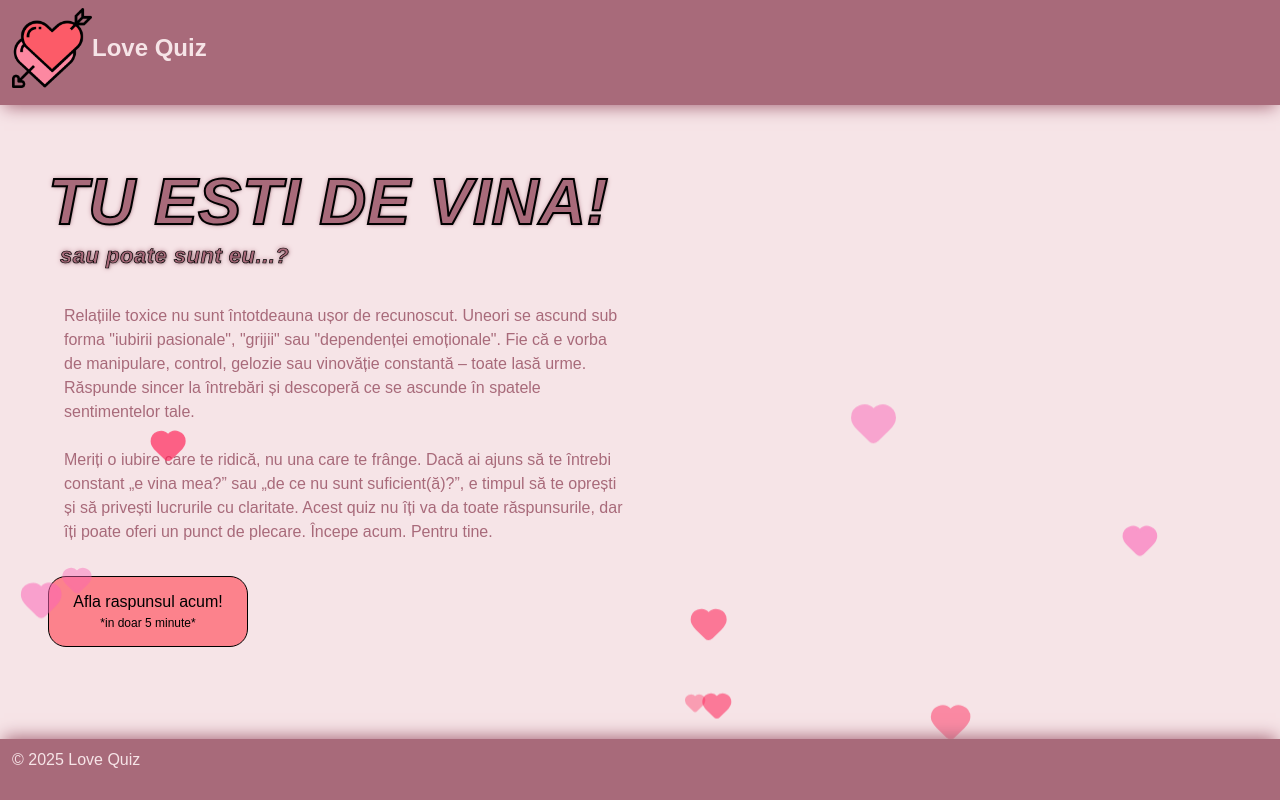
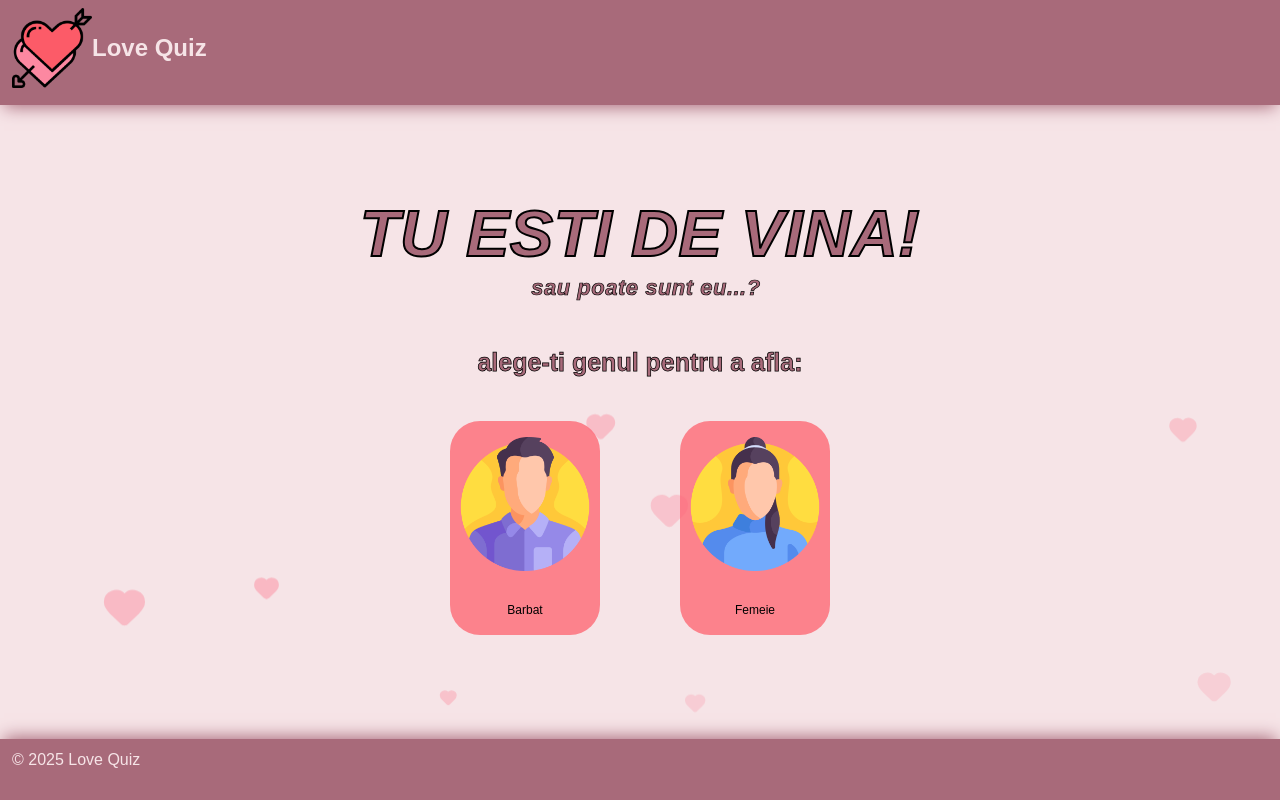
Before and after one commit to CosminCAS123/LoveQuiz, a React (Vite) app in the folder lovequiz.client/: page / in a window 1280 px wide. Built offline with nearby package versions, Linux system fonts and the light colour scheme.

Commit message:
massive design changes

```diff
--- a/lovequiz.client/src/App.jsx
+++ b/lovequiz.client/src/App.jsx
@@ -5,6 +5,7 @@ import MainBlock from './Landing_page.jsx';
 import Footer from './Footer.jsx';
 import './tailwind.css';
 import FloatingHearts from './FloatingHeats.jsx';
+import GenderBlock from './GenderPage.jsx';
 
 function App() {
     const handleClick = () => {
@@ -13,8 +14,7 @@ function App() {
 
     return (
       <>
-      <FloatingHearts />
-        <div className="header-wrapper wrapper">
+        {/* <div className="header-wrapper wrapper">
           <Header />
         </div>
 
@@ -24,7 +24,8 @@ function App() {
 
         <div className="footer-wrapper">
           <Footer />
-        </div>
+        </div>  */}
+        <GenderBlock />
       </>
     );
 }
--- a/lovequiz.client/src/FloatingHeats.jsx
+++ b/lovequiz.client/src/FloatingHeats.jsx
@@ -1,5 +1,6 @@
 import React, { useRef } from "react";
 import { Heart } from "lucide-react";
+import "./index.css";
 
 // How many hearts? Crank it up or down.
 const NUMBER_OF_HEARTS = 10;
@@ -24,8 +25,8 @@ export default function FloatingHearts() {
       size: 18 + Math.random() * 34,    // 18–52 px
       delay: Math.random() * 5,         // 0–5 s stagger
       duration: 8 + Math.random() * 12, // 8–20 s per loop
-      opacity: 0.3 + Math.random() * 0.5,
-      hue: Math.random() < 0.5 ? "text-pink-400" : "text-rose-500",
+      opacity: 0.15 + Math.random() * 0.25,
+      hue: "text-rose-400"
     }))
   ).current;
 
@@ -54,6 +55,7 @@ export default function FloatingHearts() {
           100% { transform: translateY(-120vh); }
         }
       `}</style>
+
     </div>
   );
 }
--- a/lovequiz.client/src/GenderBlock.scss
+++ b/lovequiz.client/src/GenderBlock.scss
@@ -5,10 +5,6 @@
     padding-top: 5rem;
     flex: 1;
     background-color: #F6E4E7;
-
-    @media (max-width: 600px) {
-        padding-top: 10rem;
-    }
 }
 
 .questions-wrapper {
@@ -85,17 +81,14 @@
     flex-direction: column;
     justify-content: center;
     align-items: center;
+    padding: 0 1rem;
 
     &__title {
-        font-size: 5rem;
+        font-size: 25px;
         font-weight: 600;
         color: #A86A7A;
-        -webkit-text-stroke: 3px #000;
-
-        @media (max-width: 600px) {
-            font-size: 3rem;
-            -webkit-text-stroke: 1.3px #000;
-        }
+        -webkit-text-stroke: .75px #000;
+        margin-top: 2.5rem;
     }
 
     &__genders {
@@ -141,7 +134,7 @@
 }
 
 .quiz-wrapper {
-    color: #A86A7A;
+    color: #874B5C;
 }
 
 .text-color-primary {
--- a/lovequiz.client/src/GenderPage.jsx
+++ b/lovequiz.client/src/GenderPage.jsx
@@ -20,18 +20,28 @@ function GenderBlock() {
         </div>
 
         <div className="gender-block-wrapper wrapper ccontainer">
+
+        <div className="animate-slide-down main-block__title z-10 text-center">
+            <div className="main-block__title">
+                <em>TU ESTI DE VINA!</em>
+                </div>
+                <div className="main-block__title--subtitle pl-3">
+              <em>sau poate sunt eu...?</em>
+          </div>
+        </div>
+
             <div className="gender-block flex">
                 <div className="gender-block__title animate-fade-in z-10">
-                    Alege-ti genul:
+                    alege-ti genul pentru a afla:
                 </div>
 
                 <div className="gender-block__genders animate-grow z-10">
-                    <button className="gender-block__genders-box" onClick={() => navigate('male')}>
+                    <button className="gender-block__genders-box" onClick={() => navigate('/gender/male')}>
                         <img src="../assets/man-3.png" className="gender-block__genders--male-image"/>
 
                         <span className="gender-block__genders--male-text">Barbat</span>
                     </button>
-                    <button className="gender-block__genders-box" onClick={() => navigate('female')}>
+                    <button className="gender-block__genders-box" onClick={() => navigate('/gender/female')}>
                         <img src="../assets/woman-2.png" className="gender-block__genders--female-image"/>
 
                         <span className="gender-block__genders--female-text">Femeie</span>
--- a/lovequiz.client/src/Landing_page.jsx
+++ b/lovequiz.client/src/Landing_page.jsx
@@ -5,13 +5,19 @@ import { useEffect, useState } from 'react';
 import React from 'react';
 import './main-block.scss';
 import './tailwind.css';
+import FloatingHearts from './FloatingHeats';
 
 
 function MainBlock() {
     const navigate = useNavigate();
 
     return(
-        <div className="main-block flex pb-12 -z-20">
+        <>
+        <div>
+            <FloatingHearts />
+        </div>
+
+        <div className="main-block flex pb-12">
             <div className="main-block-text flex-1/2 items-center justify-start pl-12">
                 <div className="animate-slide-down main-block__title z-10">
                     <div className="main-block__title">
@@ -30,7 +36,7 @@ Acest quiz nu îți va da toate răspunsurile, dar îți poate oferi un punct de
 Începe acum. Pentru tine.</span>
                 </div>
 
-                <div className="animate-slide-up main-block__button-wrapper wrapper self-start z-10">
+                <div className="animate-slide-up main-block__button-wrapper wrapper self-start">
                     <button className="main-block__button" onClick={() => navigate('/gender')}>
                         Afla raspunsul acum!
                         <span className="block">*in doar 5 minute*</span>
@@ -43,6 +49,7 @@ Acest quiz nu îți va da toate răspunsurile, dar îți poate oferi un punct de
             </div>
 
         </div>
+        </>
     );
 }
 
--- a/lovequiz.client/src/Results.jsx
+++ b/lovequiz.client/src/Results.jsx
@@ -1,5 +1,9 @@
 import React, { useEffect, useState } from "react";
 import { useLocation, useNavigate } from "react-router-dom";
+import './main-block.scss';
+import './tailwind.css';
+import Header from "./Header.jsx";
+import Footer from "./Footer.jsx";
 
 export default function Results() {
   const navigate = useNavigate();
@@ -64,7 +68,13 @@ export default function Results() {
   const getUserAnswerId = (qid) => (Array.isArray(answers) ? answers[qid] : answers[qid]);
   console.log(report);
   return (
-    <div className="p-8 space-y-6">
+
+    <>
+    <div className="header-wrapper">
+      <Header />
+    </div>
+
+    <div className="p-8 space-y-6 main-block-wrapper">
       <h1 className="text-2xl font-bold">Rezultatele tale</h1>
 
       {error && (
@@ -103,5 +113,10 @@ export default function Results() {
         Înapoi la început
       </button>
     </div>
+
+      <div className="footer-wrapper">
+        <Footer />
+      </div>
+    </>
   );
 }
--- a/lovequiz.client/src/index.css
+++ b/lovequiz.client/src/index.css
@@ -42,6 +42,7 @@ button {
   min-width: 150px;
   max-width: 200px;
   transition: background-color 0.2s ease;
+  z-index: 100;
 
   span {
     font-size: 0.75rem;
@@ -49,6 +50,10 @@ button {
 }
 
 button:hover {
+  background-color: #fb6471;
+}
+
+button:active{
   background-color: #fb6471;
 }
 
@@ -64,3 +69,15 @@ h1 {
   font-size: 3.2em;
   line-height: 1.1;
 }
+
+.heart-fade-mask {
+  position: absolute;
+  inset: 0;
+  pointer-events: none;
+  background: linear-gradient(to top,
+    transparent 0%,
+    rgba(255, 255, 255, 1) 30%,
+    rgba(255, 255, 255, 1) 70%,
+    transparent 100%
+  );
+}
--- a/lovequiz.client/src/main-block.scss
+++ b/lovequiz.client/src/main-block.scss
@@ -3,7 +3,7 @@
         padding-top: 3rem;
         flex: 1;
         background-color: #F6E4E7;
-        color: #A86A7A;
+        color: #874B5C;
     }
 
     @media (max-width: 600px) {
@@ -30,17 +30,14 @@
         font-weight: 800;
         color: #A86A7A;
         -webkit-text-stroke: 2px #000;
-        text-shadow:
-                1px 1px 2px rgba(0, 0, 0, 0.2),
-                0 0 5px #A86A7A;
         letter-spacing: 0.5px;
         font-family: 'Poppins', sans-serif;
 
         &--subtitle {
-            font-size: 15px;
+            font-size: 25px;
             font-weight: 600;
             color: #A86A7A;
-            -webkit-text-stroke: 0.4px #000;
+            -webkit-text-stroke: .75px #000;
             margin-top: -.75rem;
 
             @media (min-width: 600px) {
```
